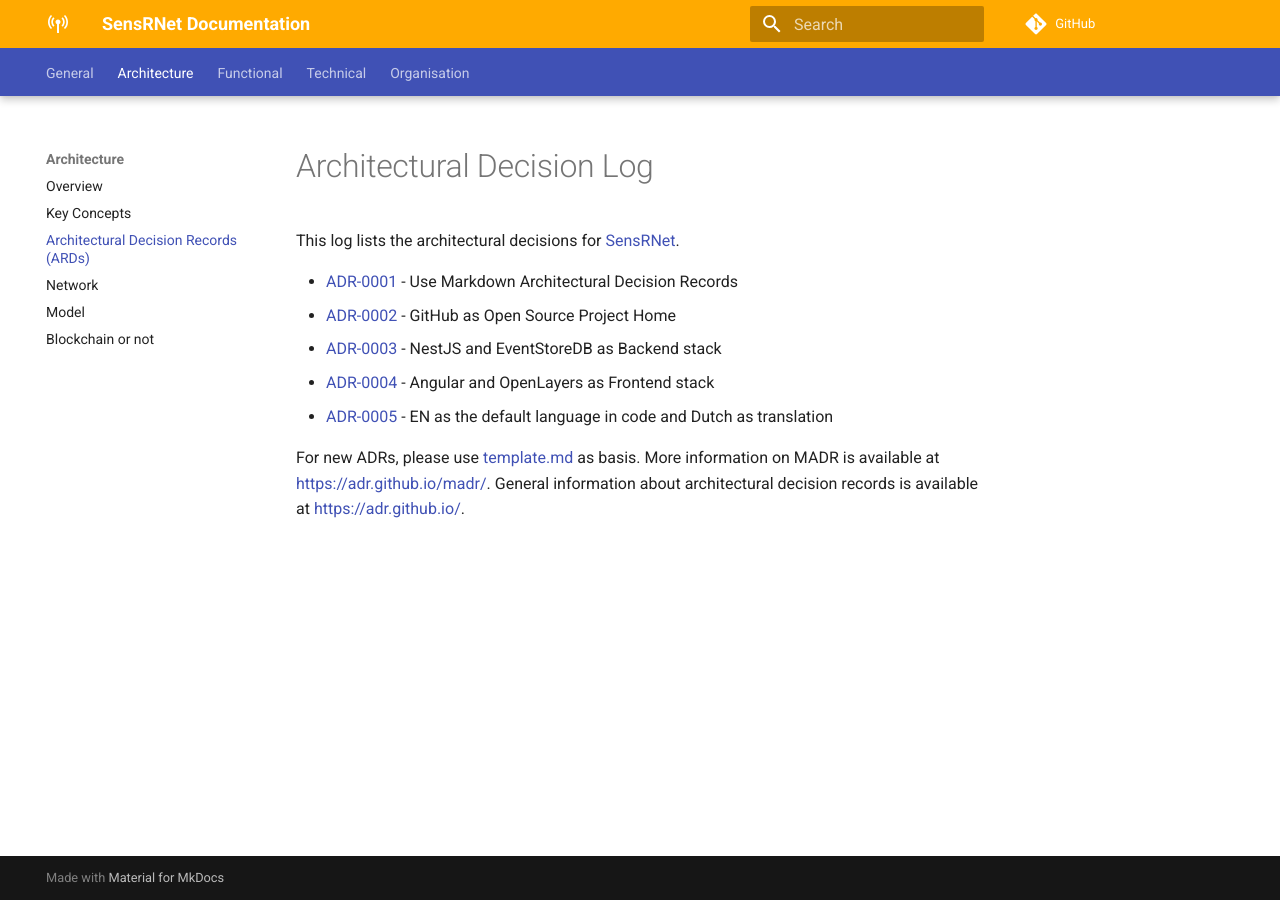
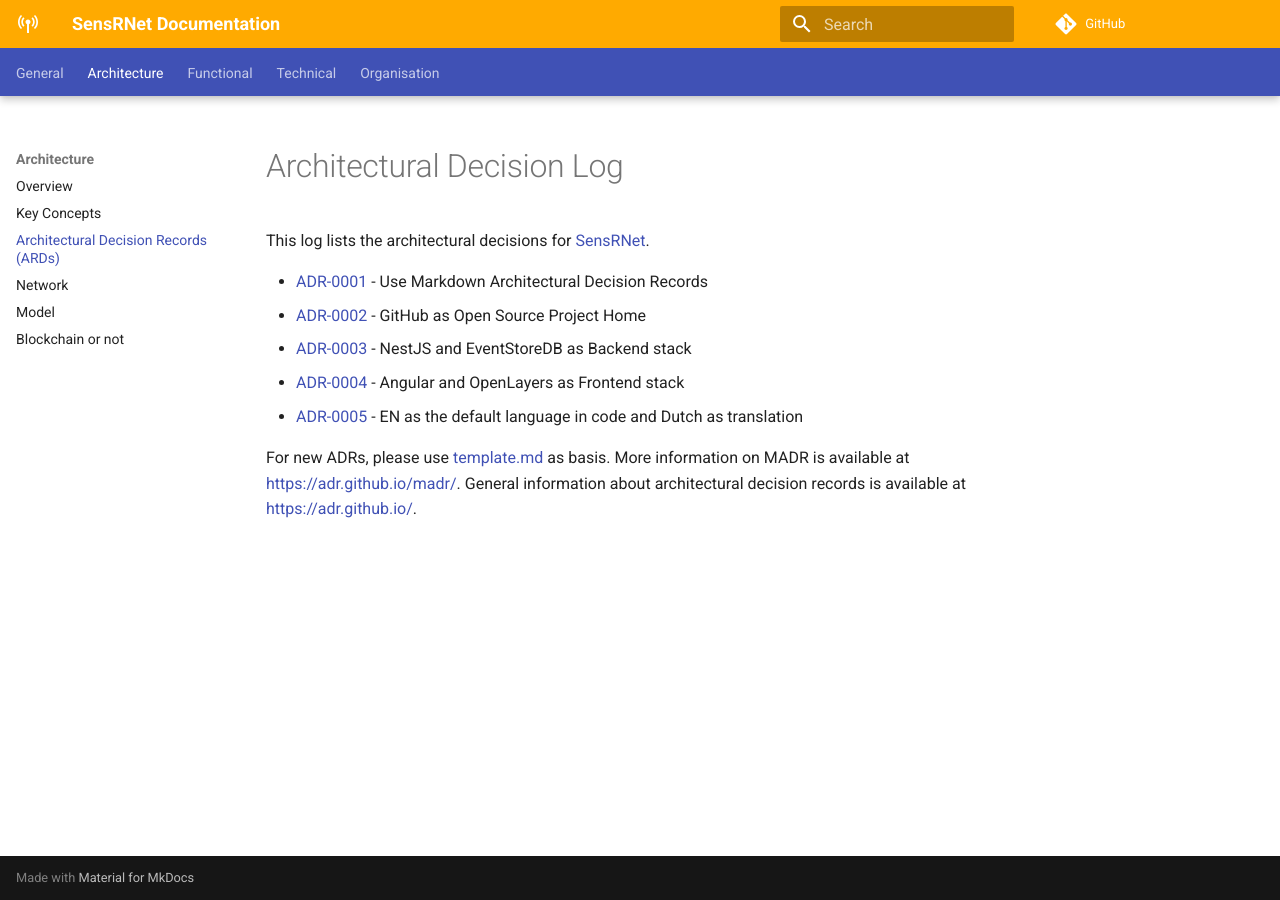
Before and after one commit to kadaster-labs/sensrnet-home, an MkDocs documentation site: the page built from docs/adr/index.md, in a window 1280 px wide. Built offline with MkDocs 1.6.1 and Material for MkDocs 9.7.7, drawn with Linux system fonts in a browser that asks for light colours; comment, search, counter and statistics services are not loaded.

Commit message:
broaden inner content pane

```diff
--- a/docs/css/sensrnet.css
+++ b/docs/css/sensrnet.css
@@ -1,3 +1,7 @@
 .md-header {
     background-color: var(--md-accent-fg-color);
 }
+
+.md-grid {
+    max-width: 71rem;
+}
```
